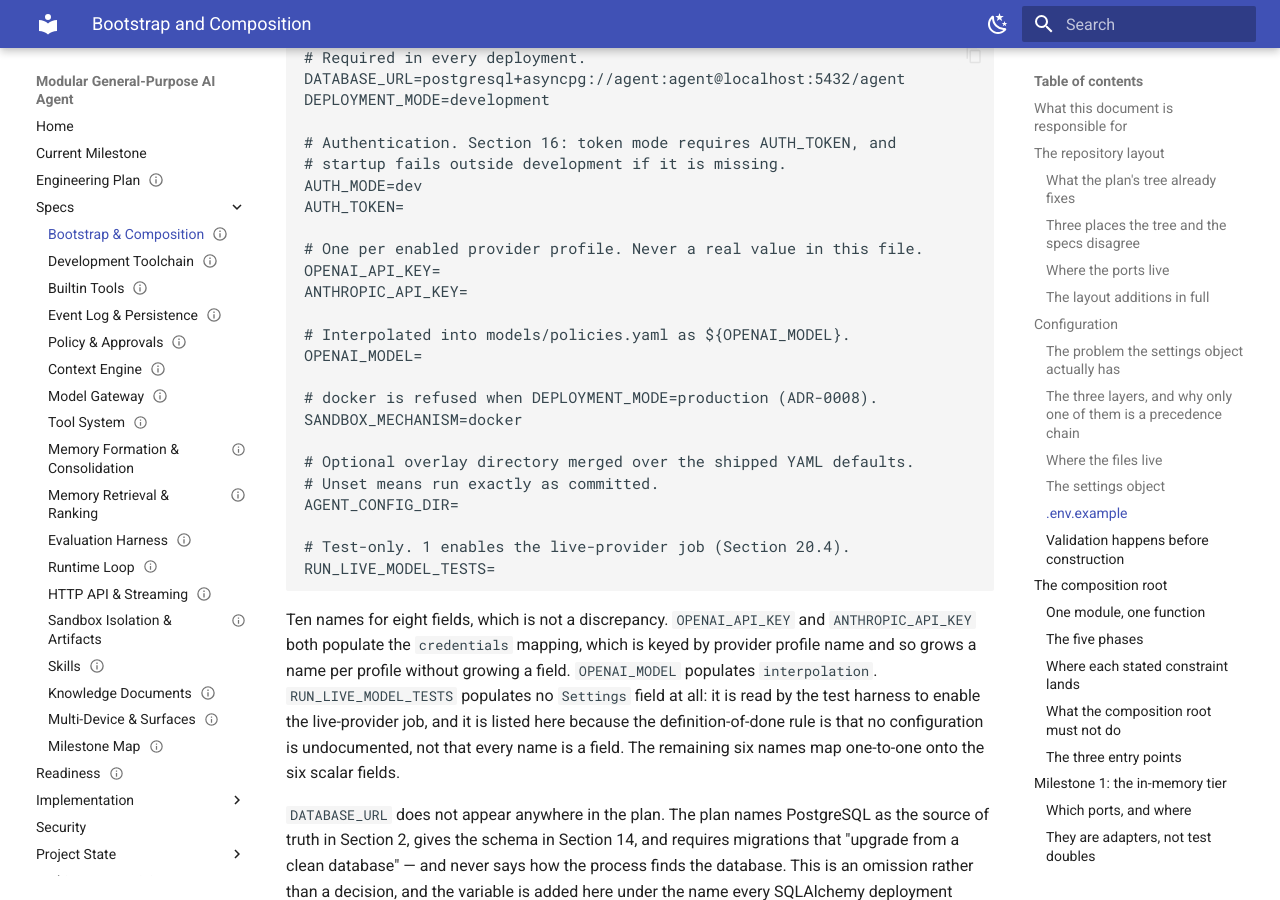
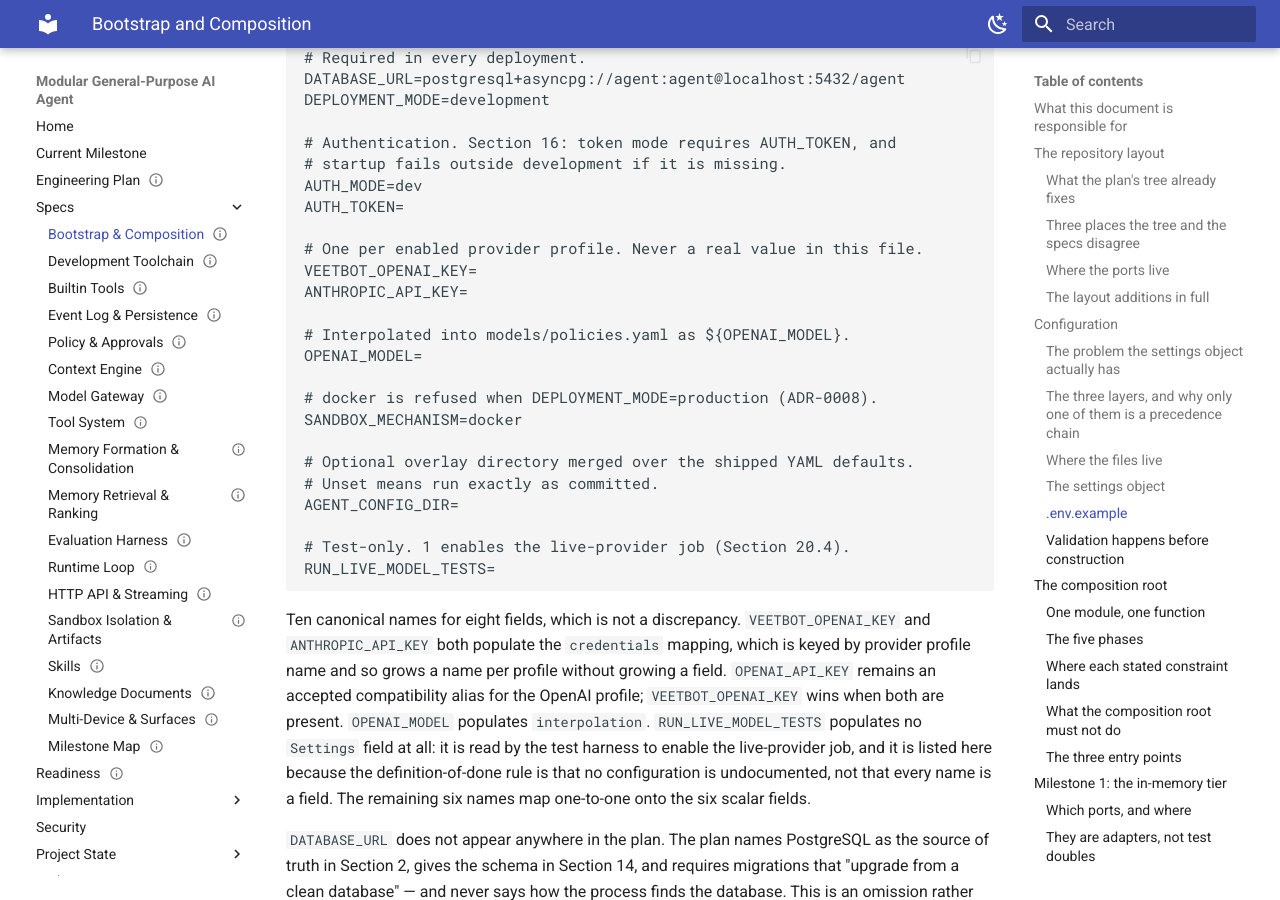
Before and after one commit to avitus/veetbot, an MkDocs documentation site: the page built from docs/plan/bootstrap-and-composition.md, in a window 1280 px wide and 900 px high, scrolled down 9426 px. Built offline with MkDocs 1.6.1 and Material for MkDocs 9.7.7, drawn with Linux system fonts in a browser that asks for light colours.

Commit message:
config: use Veetbot OpenAI credential

````diff
--- a/docs/plan/bootstrap-and-composition.md
+++ b/docs/plan/bootstrap-and-composition.md
@@ -456,7 +456,7 @@ AUTH_MODE=dev
 AUTH_TOKEN=
 
 # One per enabled provider profile. Never a real value in this file.
-OPENAI_API_KEY=
+VEETBOT_OPENAI_KEY=
 ANTHROPIC_API_KEY=
 
 # Interpolated into models/policies.yaml as ${OPENAI_MODEL}.
@@ -473,14 +473,16 @@ AGENT_CONFIG_DIR=
 RUN_LIVE_MODEL_TESTS=
 ```
 
-Ten names for eight fields, which is not a discrepancy. `OPENAI_API_KEY` and
-`ANTHROPIC_API_KEY` both populate the `credentials` mapping, which is keyed by
-provider profile name and so grows a name per profile without growing a field.
-`OPENAI_MODEL` populates `interpolation`. `RUN_LIVE_MODEL_TESTS` populates no
-`Settings` field at all: it is read by the test harness to enable the
-live-provider job, and it is listed here because the definition-of-done rule is
-that no configuration is undocumented, not that every name is a field. The
-remaining six names map one-to-one onto the six scalar fields.
+Ten canonical names for eight fields, which is not a discrepancy.
+`VEETBOT_OPENAI_KEY` and `ANTHROPIC_API_KEY` both populate the `credentials`
+mapping, which is keyed by provider profile name and so grows a name per
+profile without growing a field. `OPENAI_API_KEY` remains an accepted
+compatibility alias for the OpenAI profile; `VEETBOT_OPENAI_KEY` wins when both
+are present. `OPENAI_MODEL` populates `interpolation`. `RUN_LIVE_MODEL_TESTS`
+populates no `Settings` field at all: it is read by the test harness to enable
+the live-provider job, and it is listed here because the definition-of-done
+rule is that no configuration is undocumented, not that every name is a field.
+The remaining six names map one-to-one onto the six scalar fields.
 
 `DATABASE_URL` does not appear anywhere in the plan. The plan names PostgreSQL
 as the source of truth in Section 2, gives the schema in Section 14, and
--- a/src/agent_core/models/providers/openai.yaml
+++ b/src/agent_core/models/providers/openai.yaml
@@ -3,7 +3,7 @@ profile: openai
 adapter: openai
 api: responses
 base_url: https://api.openai.com/v1
-credential_ref: OPENAI_API_KEY
+credential_ref: VEETBOT_OPENAI_KEY
 enabled: true
 capabilities:
   native_tool_calling: true
````
Also changed, not shown: README.md (+6 -5 lines), docs/plan/event-log-and-persistence.md (+3 -3 lines), docs/plan/model-gateway.md (+1 -1 lines), docs/plan/readiness.md (+1 -1 lines), docs/status/citation-ledger.yaml (+5 -5 lines), 6 other files.
